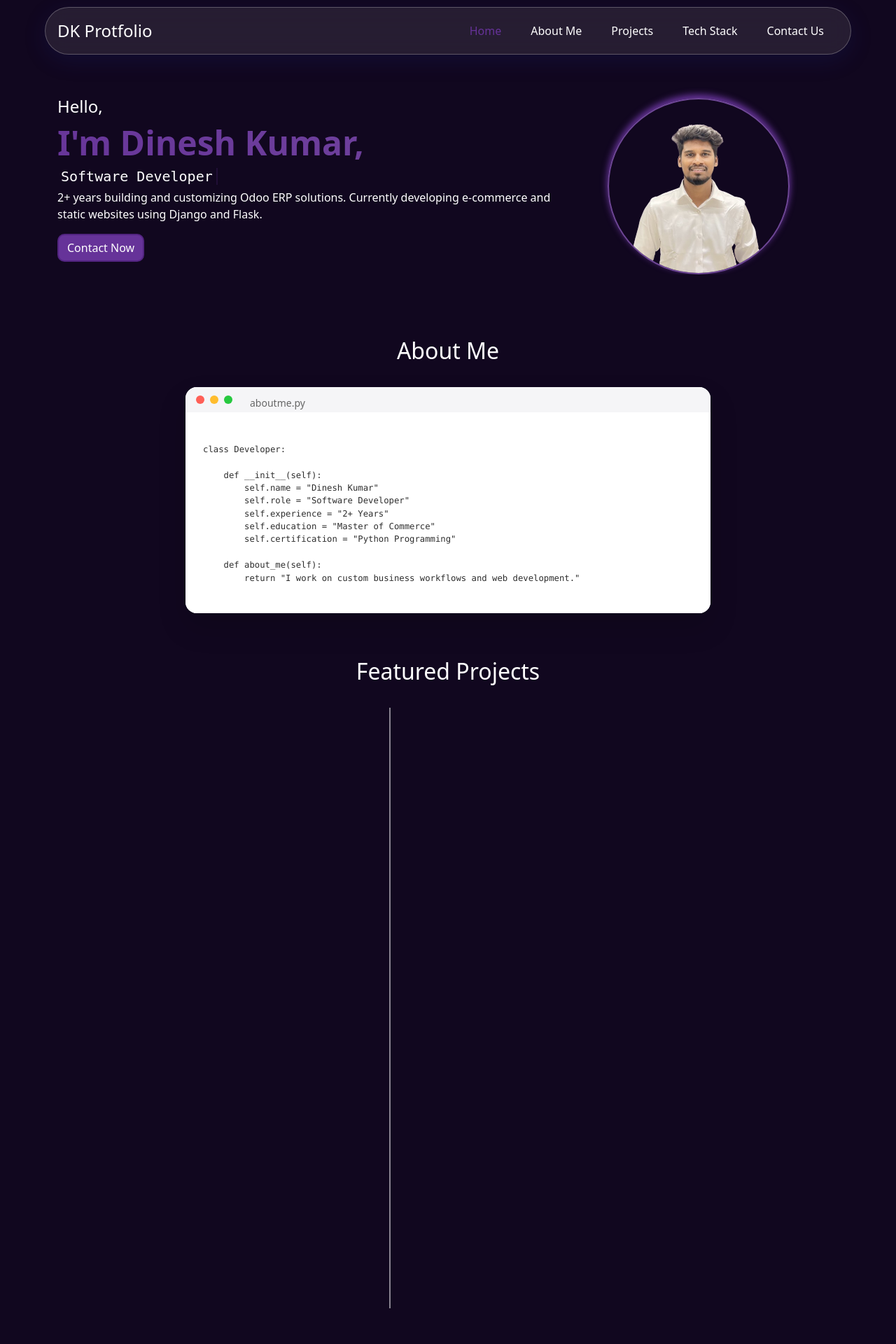
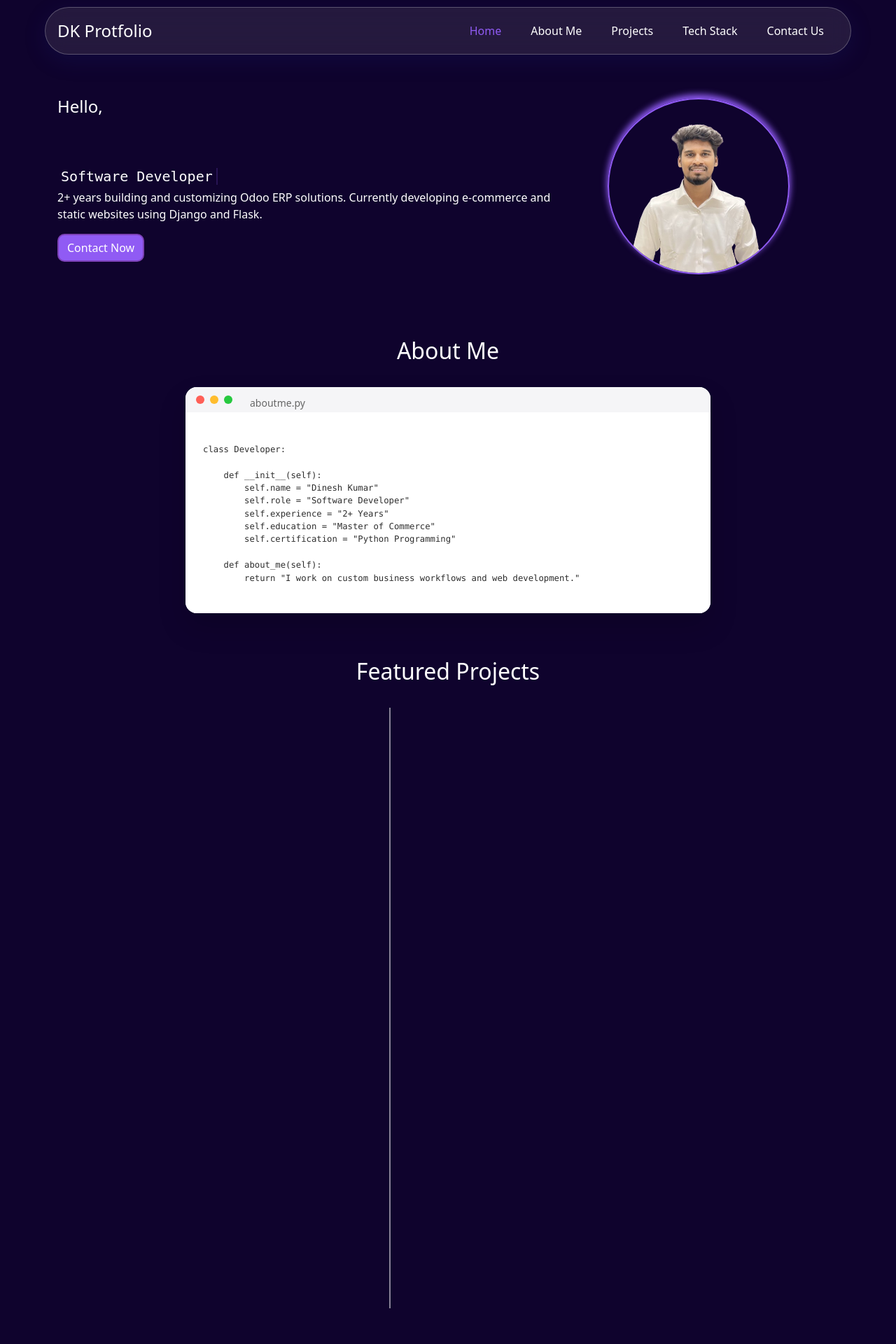
Before and after one commit to Dinesh7023/portfolio, a Flask app: page / in a window 1280 px wide. Shown: the top 1920 px of the page at 70% size. Run offline with Flask 3, Linux system fonts and the light colour scheme; some libraries are stand-ins or nearby versions; some web fonts are replaced.

Commit message:
files are modified

```diff
--- a/static/css/style.css
+++ b/static/css/style.css
@@ -2,7 +2,7 @@
 
 
 body {
-    background-color: #11071F !important;
+    background-color: #0f032d !important;
     scroll-behavior: smooth;
     color: white;
     margin: 0px;
@@ -28,6 +28,7 @@ ul li {
 
 :root {
     --primary-color: #11071F;
+    --seconday-color: #905bf4;
 
 }
 
@@ -67,12 +68,12 @@ ul li {
 }
 
 .nav-item a:hover {
-    color: rebeccapurple;
+    color: var(--seconday-color);
 }
 
 .nav-item a:hover,
 a.active {
-    color: rebeccapurple !important;
+    color: var(--seconday-color) !important;
     font-weight: 500;
 }
 
@@ -107,10 +108,10 @@ a.active {
     width: 65%;
     border-radius: 50%;
     display: block;
-    border: 2px solid rgb(111, 71, 151);
+    border: 2px solid var(--seconday-color);
     margin: auto;
     position: relative;
-    box-shadow: 0px -4px 10px 1px rebeccapurple;
+    box-shadow: 0px -4px 10px 1px var(--seconday-color);
 
 }
 
@@ -129,7 +130,7 @@ a.active {
 #Personal_details h2 {
     font-weight: bold;
     font-size: clamp(1.5rem, 6vw, 3rem);
-    background: linear-gradient(45deg, rebeccapurple, rgb(132, 99, 163));
+    background: linear-gradient(45deg, var(--seconday-color) );
     background-clip: text;
     color: transparent;
     background-size: 300% 300%;
@@ -158,7 +159,7 @@ a.active {
     width: 19ch;
     white-space: nowrap;
     overflow: hidden;
-    border-right: 2px solid rebeccapurple;
+    border-right: 2px solid var(--seconday-color);
     font-family: monospace;
     margin: auto;
     animation: typing 3s steps(19) forwards,
@@ -180,7 +181,7 @@ a.active {
 
     0%,
     100% {
-        border-right-color: rebeccapurple;
+        border-right-color: var(--seconday-color);
     }
 
     50% {
@@ -241,7 +242,7 @@ a.active {
 }
 
 .btn-3d {
-    background: rebeccapurple;
+    background: var(--seconday-color);
     color: white;
     border: none;
     transition: 0.2s ease;
@@ -618,10 +619,11 @@ li {
     height: 75px;
     object-fit: cover;
     border-radius: 10px;
+    transition: transform 2s ease;
 }
 
 .skills-list img:hover {
-    transform: scale(1);
+    transform: scale(1.2);
 }
 
 
@@ -656,6 +658,10 @@ li {
 
 }
 
+.contact-icons span{
+    margin-right: 5px;
+}
+
 p.mail a,
 .linkedin a,
 .phone1 {
@@ -673,9 +679,9 @@ p.mail a:hover,
 }
 
 .button {
-    background-color: rebeccapurple !important;
+    background-color: var(--seconday-color) !important;
     color: white !important;
-    border: 2px solid rgb(82, 36, 128) !important;
+    border: 2px solid rgb(123, 65, 181) !important;
     border-radius: 10px !important;
 }
 
@@ -692,12 +698,10 @@ p.mail a:hover,
 .form-control::placeholder {
     color: #cabebe !important;
     opacity: 1;
-    /* Important for Firefox */
 }
 
 @media (min-width: 768px) {
     .contact-icons {
-        /* text-align: center; */
         padding-left: 50px;
     }
 
--- a/templates/index.html
+++ b/templates/index.html
@@ -222,7 +222,7 @@ class Developer:
                     <li><img src="{{ url_for('static', filename='images/html_logo.webp') }}" alt=""></li>
                     <li><img src="{{ url_for('static', filename='images/css_logo.webp') }}" alt=""></li>
                     <li><img src="{{ url_for('static', filename='images/odoo_logo.png') }}" alt=""></li>
-                    <li><img src="{{ url_for('static', filename='images/postgresql.jpg') }}" alt=""></li>
+                    <li><img src="{{ url_for('static', filename='images/postgresql.webp') }}" alt=""></li>
                     <li><img src="{{ url_for('static', filename='images/git.jpg') }}" alt=""></li>
                     <li><img src="{{ url_for('static', filename='images/github.jpg') }}" alt=""></li>
                 </ul>
```
Also changed, not shown: static/images/postgresql.jpg (deleted), static/images/postgresql.webp (added).
